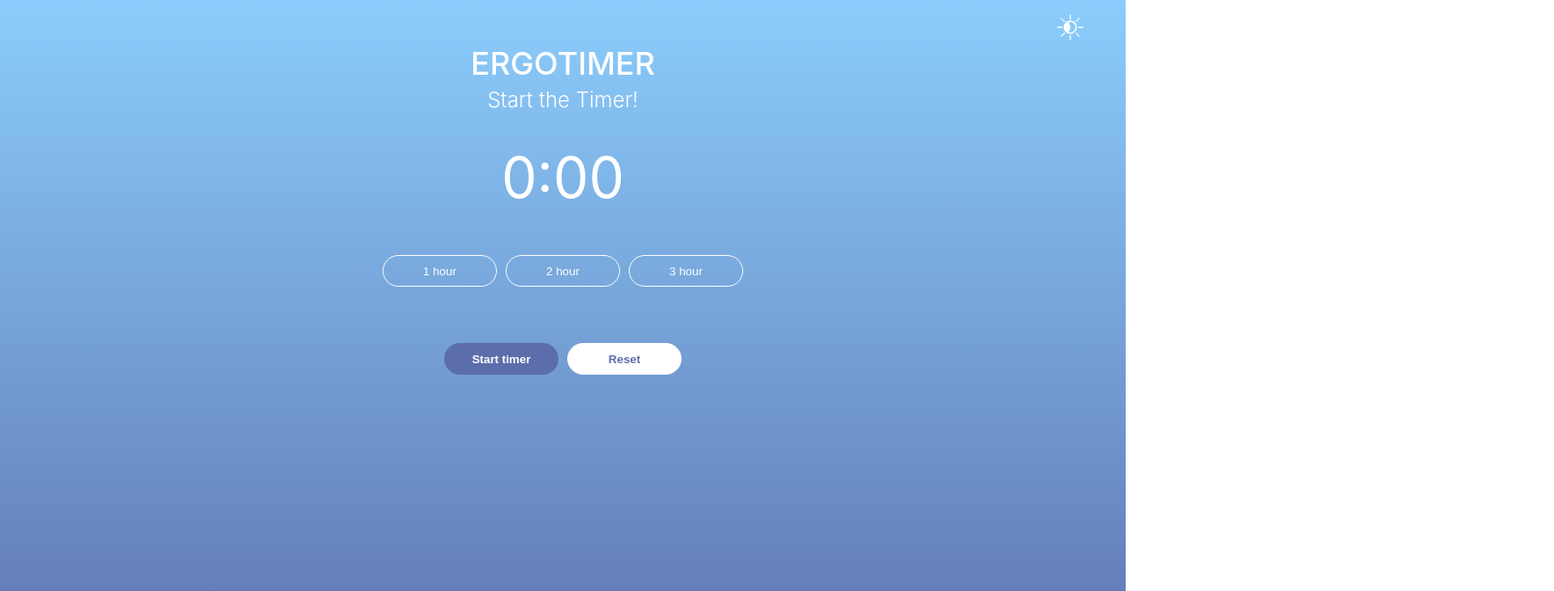
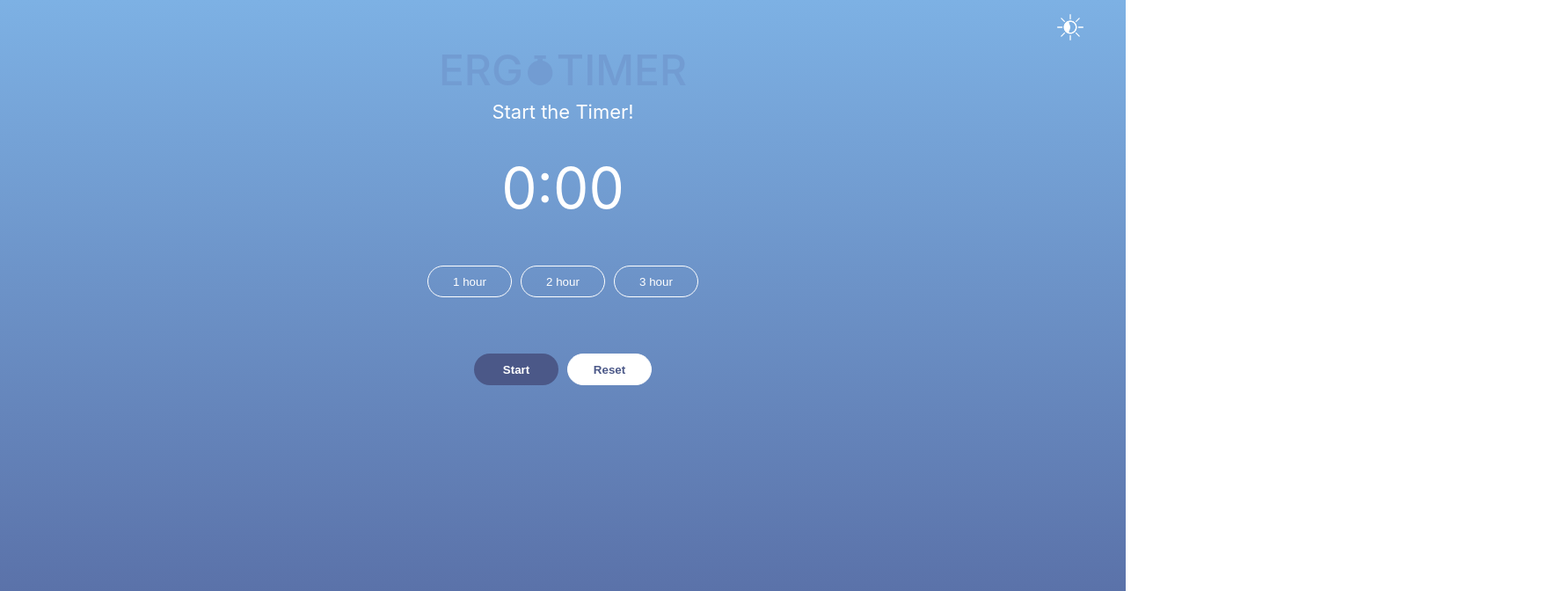
Before and after one commit to Chrys-Nicolaides/ErgoTimer, a React (Create React App) app: page / in a window 1280 px wide. Shown: the top 672 px of the page at 88% size, 1767 px wide, since content can reach past the window. Built offline with nearby package versions, Linux system fonts and the light colour scheme.

Commit message:
App timer logo added & button states updated

```diff
--- a/src/App.css
+++ b/src/App.css
@@ -7,7 +7,7 @@
 
 :root {
   --theme-background: #3a3a3a;
-  --theme-gradient: #5d70ad;
+  --theme-gradient: #5e72ae;
   --theme-text: white;
   --app-background: #b8d8f3;
 }
@@ -25,7 +25,7 @@
 button {
   outline: none;
   border: 0;
-  width: 130px;
+  width: 96px;
   height: 36px;
   border-radius: 36px;
   font-weight: 500;
@@ -35,6 +35,7 @@ button {
   padding: 0 20px;
   border: 1.5px solid #fff;
   cursor: pointer;
+  /* font-size: 14px; */
 }
 
 .buttons {
@@ -45,25 +46,29 @@ button {
 }
 
 button:hover {
-  border: 3px solid white;
+  border: 2.5px solid white;
+}
+
+button:active {
+  background: rgba(198, 215, 236, 0.25);
 }
 
 .resetButton {
-  color: #5c6dab;
+  color: #4b5888;
   background-color: white;
   font-weight: 600;
 }
 
 .resetButton:hover {
-  border: 1.8px solid #5c6dab;
+  border: 1.8px solid #313c63;
 }
 
 .resetButton:active {
-  background-color: #b3c3ff;
+  background: rgba(198, 215, 236, 0.99);
 }
 
 .startButton {
-  background-color: #5c6dab;
+  background-color: #4b5888;
   color: white;
   font-weight: 600;
   border: 0;
@@ -74,17 +79,20 @@ button:hover {
 }
 
 .startButton:active {
-  background-color: #465588;
+  background-color: #3a4877;
 }
 
 h1 {
-  font-size: 36px;
+  font-size: 48px;
   font-weight: 500;
   padding-bottom: 5px;
+  color: #729cd2;
+  z-index: 1000;
 }
 
 h2 {
-  font-weight: 300;
+  font-size: 22px;
+  font-weight: 400;
 }
 
 h3 {
@@ -120,29 +128,42 @@ h3 {
   padding-bottom: 20px;
 }
 
+.app-title-logo {
+  display: flex;
+  justify-content: center;
+  align-items: baseline;
+}
+
+.timer-logo {
+  margin-right: 4px;
+  margin-left: 5px;
+  align-self: baseline;
+  z-index: 1000;
+}
+
 /* Wave animation */
 
 .wave-one {
-  width: 1550px;
+  width: 1600px;
   height: 1500px;
   position: absolute;
-  top: -210%;
+  top: -220%;
   left: -10%;
+  background: var(--app-background);
   border-radius: 40%;
-  background: var(--app-background);
   animation: wave 6s infinite linear;
-  opacity: 30%;
+  opacity: 35%;
 }
 
 .wave-two {
-  width: 1550px;
+  width: 1600px;
   height: 1500px;
   position: absolute;
-  top: -210%;
+  top: -215%;
   left: -10%;
   border-radius: 41%;
   background: var(--app-background);
-  opacity: 18%;
+  opacity: 20%;
   animation: wave 4.5s infinite linear;
 }
 
--- a/src/components/CalculateTimeLeft.js
+++ b/src/components/CalculateTimeLeft.js
@@ -1,5 +1,6 @@
 import React, { useState, useEffect } from "react";
 import MyTimers from "./MyTimers";
+import { ReactComponent as TimerLogo } from "../images/timer-logo.svg";
 
 const CalculateTimeLeft = () => {
   const [title, setTitle] = useState("Let the Countdown begin!");
@@ -70,7 +71,11 @@ const CalculateTimeLeft = () => {
 
   return (
     <div>
-      <h1>ERGOTIMER</h1>
+      <div className="app-title-logo">
+        <h1>ERG</h1>
+        <TimerLogo className="timer-logo" />
+        <h1>TIMER</h1>
+      </div>
       <h2>{title}</h2>
       <CountDown />
       <div className="buttons">
@@ -92,7 +97,7 @@ const CalculateTimeLeft = () => {
           className="startButton"
           onClick={() => setIsRunning(!isRunning)}
         >
-          {!isRunning ? "Start timer" : "Pause timer"}
+          {!isRunning ? "Start" : "Pause"}
         </button>
         <button className="resetButton" onClick={resetTime}>
           Reset
--- a/src/themes/ThemeToggle.js
+++ b/src/themes/ThemeToggle.js
@@ -7,8 +7,8 @@ import { BrowserRouter as Router, Switch, Route, Link } from "react-router-dom";
 
 const ThemeToggle = () => {
   const [themeColor, setThemeColor] = useState({
-    background: "#5D70AD",
-    gradient: "#8BCDFC",
+    background: "#54669E",
+    gradient: "#7DB1E4",
     text: "white",
   });
 
```
Also changed, not shown: src/images/timer-logo.svg.
